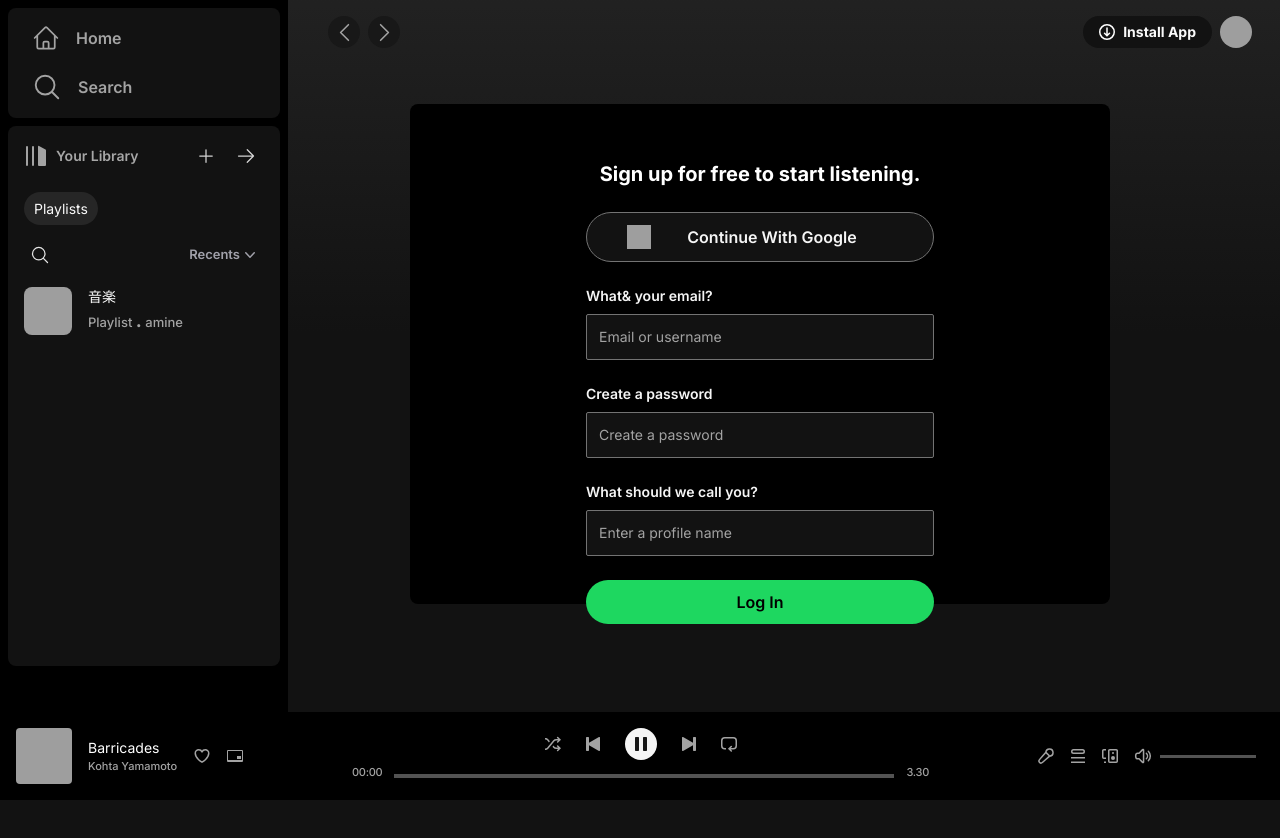
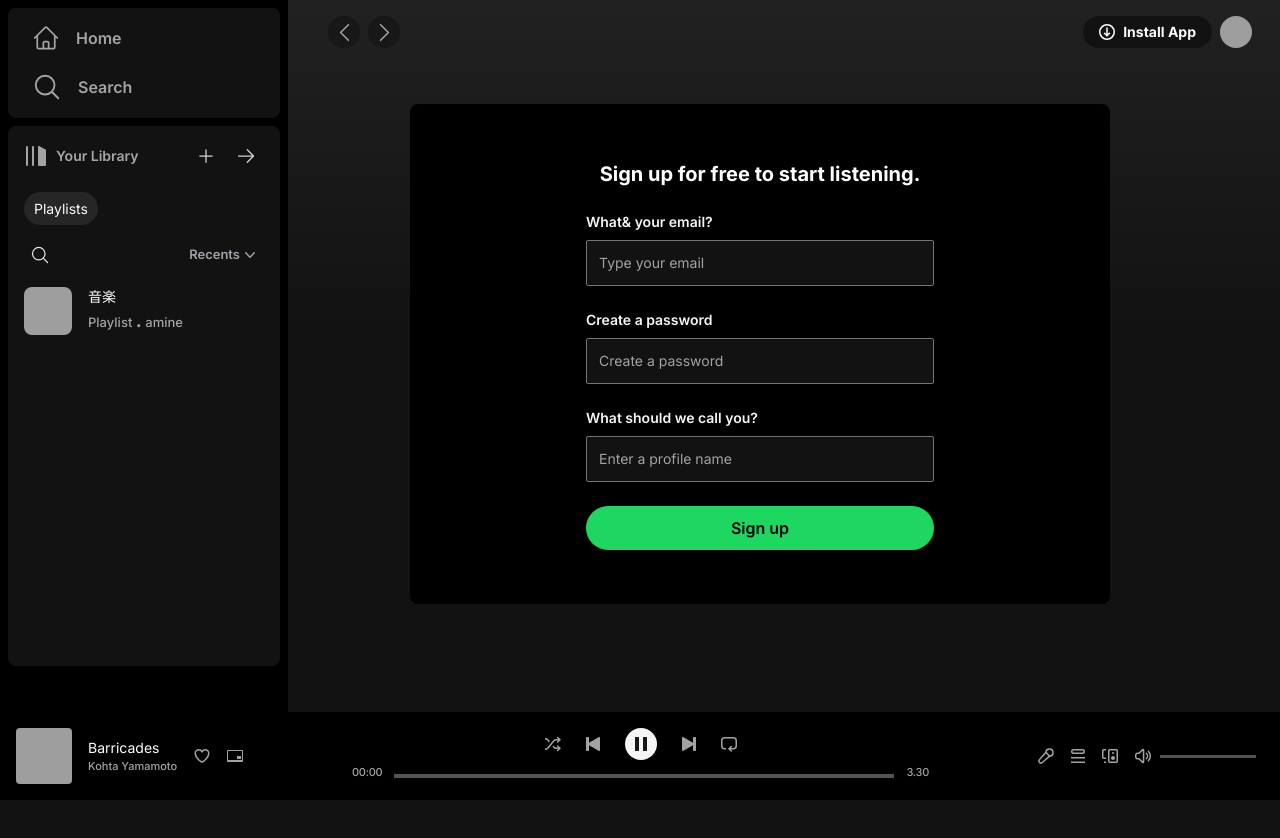
Before and after one commit to amine-tayani/spotify-cl, a Next.js app: page /signup in a window 1280 px wide. Shown: the top 838 px of the page. Built offline with nearby package versions, Linux system fonts and the light colour scheme; grey boxes are pictures that could not be loaded.

Commit message:
finish signup page layout

```diff
--- a/src/app/(auth)/signup/page.tsx
+++ b/src/app/(auth)/signup/page.tsx
@@ -12,28 +12,7 @@
       <h1 className="text-xl text-center font-bold text-white my-6">
         Sign up for free to start listening.
       </h1>
-      <div className="mb-6">
-        <button
-          className="rounded-full text-neutral-100 font-semibold bg-[--background-base] text-center inline-flex justify-center border border-neutral-500 relative select-none"
-          style={{
-            paddingInline: "40px",
-            paddingBlock: "12px",
-            verticalAlign: "middle",
-            inlineSize: "100%",
-          }}
-        >
-          <span
-            style={{
-              background:
-                "url(https://accounts.scdn.co/sso/images/new-google-icon.72fd940a229bc94cf9484a3320b3dccb.svg) no-repeat center center",
-            }}
-            className="w-6 h-6"
-          ></span>
-          <span className="capitalize m-auto flex flex-row gap-x-3 items-center">
-            Continue with Google
-          </span>
-        </button>
-      </div>
+
       <div className="mb-6">
         <label
           htmlFor="email"
@@ -45,7 +24,7 @@
           type="email"
           id="email"
           className=" bg-[--background-base] border placeholder:text-neutral-400 border-neutral-500 text-neutral-100 text-sm rounded-sm block w-full p-3"
-          placeholder="Email or username"
+          placeholder="Type your email"
           required
         />
       </div>
@@ -84,7 +63,7 @@
         type="submit"
         className="bg-[--text-bright-accent] focus:outline-none font-semibold rounded-full px-5 py-2.5 text-center w-full"
       >
-        Log In
+        Sign up
       </button>
     </form>
   );
```
